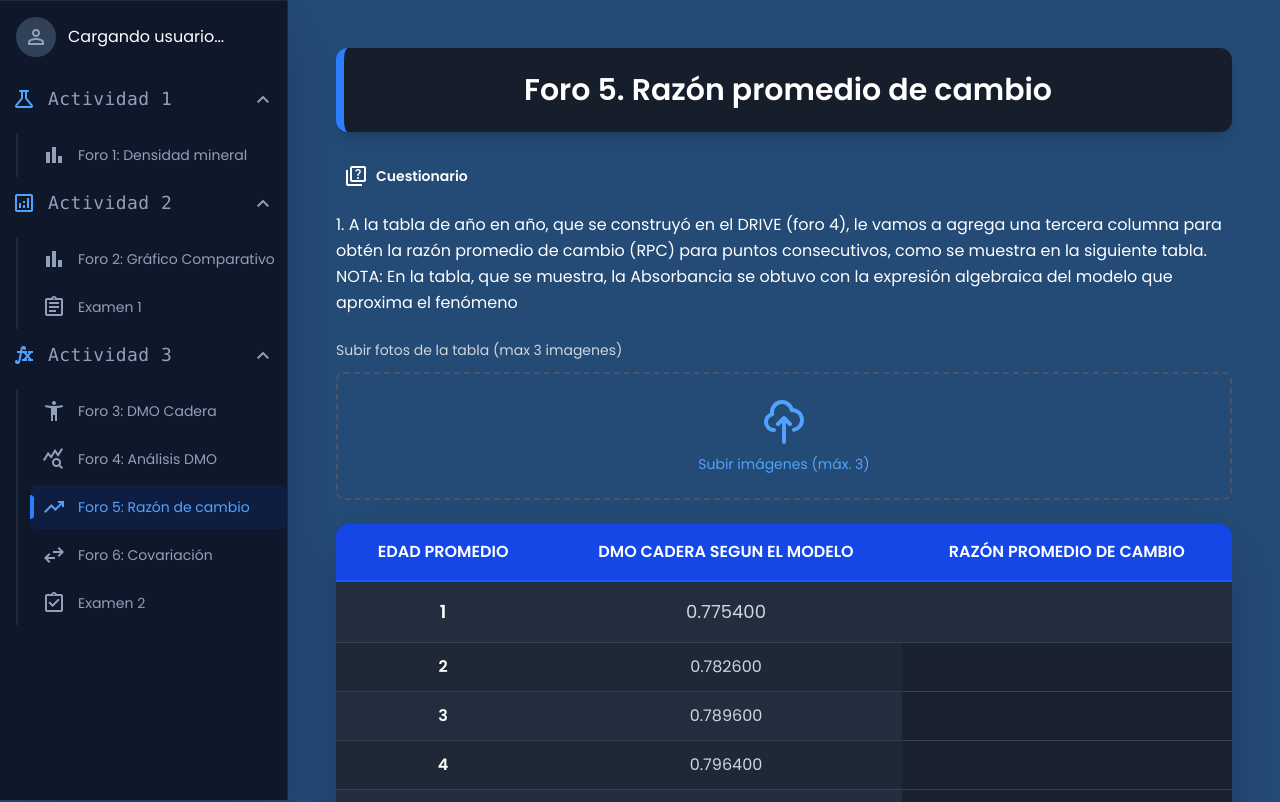
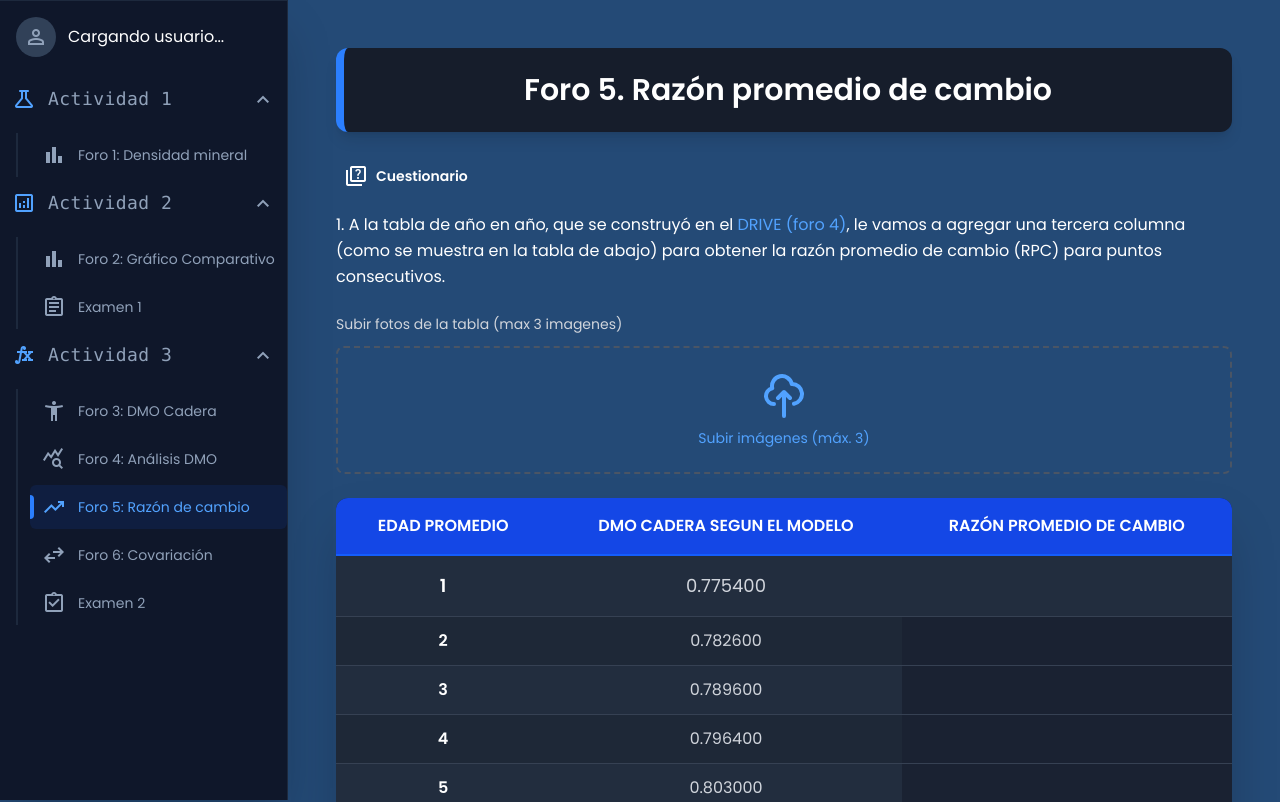
Before and after one commit to SebastianAlcantarr/PROYECTO_INGENIERIA_SOFTWARE_II, a Vue app: page /foro5 in a window 1280 px wide. Shown: the top 802 px of the page. Built offline with nearby package versions, Linux system fonts and the light colour scheme.

Commit message:
foro 5 correccion

```diff
--- a/src/views/foro_5.vue
+++ b/src/views/foro_5.vue
@@ -41,12 +41,15 @@
                   Cuestionario
                 </h2>
                 <p class="text-gray-300 text-base mb-6 leading-relaxed">
-                  1. A la tabla de año en año, que se construyó en el DRIVE
-                  (foro 4), le vamos a agrega una tercera columna para obtén la
-                  razón promedio de cambio (RPC) para puntos consecutivos, como
-                  se muestra en la siguiente tabla. NOTA: En la tabla, que se
-                  muestra, la Absorbancia se obtuvo con la expresión algebraica
-                  del modelo que aproxima el fenómeno
+                  1. A la tabla de año en año, que se construyó en el
+                  <a
+                      href="https://docs.google.com/spreadsheets/d/1VQdNrfdddTFhpdlPhecQD_QeMs1hLk3dhHyn3iUlkFg/edit?gid=1382532865#gid=1382532865"
+                      class="text-blue-400 hover:underline"
+                      target="_blank"
+                      rel="noopener noreferrer"
+                  >DRIVE (foro 4)</a
+                  >, le vamos a agregar una tercera columna (como se muestra en la tabla de abajo) para obtener la
+                  razón promedio de cambio (RPC) para puntos consecutivos.
                   <tresfotos @updateFotos="recibirTresFotos" />
                 </p>
 
```
